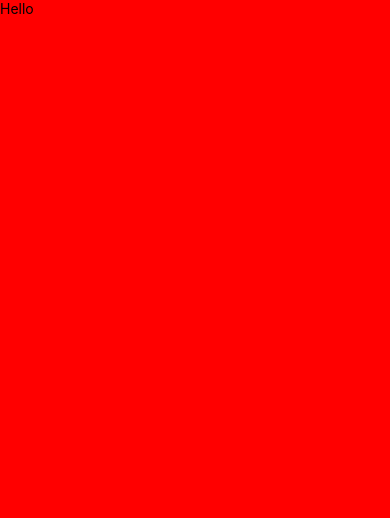
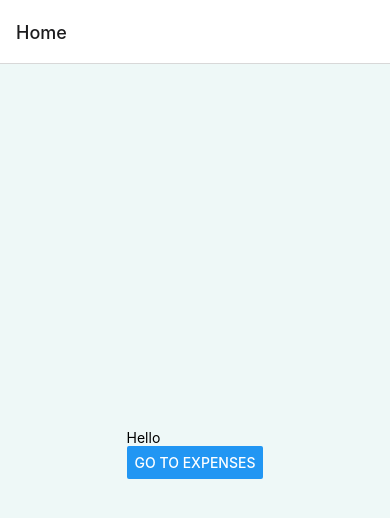
Before and after one commit to ayushsnha/realm-reactNative-expenseTracker, a React Native app: screen / in a window 390 px wide. Shown: the top 518 px of the page. Built offline with nearby package versions, Linux system fonts and the light colour scheme.

Commit message:
navigation init

```diff
--- a/App.tsx
+++ b/App.tsx
@@ -1,30 +1,59 @@
 import React from 'react';
-import {
-  SafeAreaView,
-  ScrollView,
-  StatusBar,
-  StyleSheet,
-  Text,
-  View,
-} from 'react-native';
+import { ScrollView, StyleSheet, Text, View, Button } from 'react-native';
+import { NavigationContainer } from '@react-navigation/native';
+import { createNativeStackNavigator } from '@react-navigation/native-stack';
+
+const Stack = createNativeStackNavigator();
+
+const Home = ({ navigation }: any) => (
+  <ScrollView
+    contentInsetAdjustmentBehavior="automatic"
+    contentContainerStyle={styles.backgroundStyle}>
+    <View>
+      <Text>Hello</Text>
+      <Button
+        title="Go to Expenses"
+        onPress={() => navigation.navigate('Expenses')}
+      />
+    </View>
+  </ScrollView>
+);
+
+const Expenses = () => (
+  <ScrollView
+    contentInsetAdjustmentBehavior="automatic"
+    contentContainerStyle={styles.backgroundStyle}>
+    <View>
+      <Text>Expenses</Text>
+    </View>
+  </ScrollView>
+);
 
 const App = () => {
   return (
-    <SafeAreaView style={styles.backgroundStyle}>
-      <StatusBar />
-      <ScrollView contentInsetAdjustmentBehavior="automatic">
-        <View>
-          <Text>Hello</Text>
-        </View>
-      </ScrollView>
-    </SafeAreaView>
+    <NavigationContainer>
+      <Stack.Navigator initialRouteName="Home">
+        <Stack.Screen
+          name="Home"
+          component={Home}
+          options={{ title: 'Home' }}
+        />
+        <Stack.Screen
+          name="Expenses"
+          component={Expenses}
+          options={{ title: 'Expenses' }}
+        />
+      </Stack.Navigator>
+    </NavigationContainer>
   );
 };
 
 const styles = StyleSheet.create({
   backgroundStyle: {
-    backgroundColor: 'red',
+    backgroundColor: '#EEF8F7',
     flex: 1,
+    alignItems: 'center',
+    justifyContent: 'center',
   },
   sectionContainer: {
     marginTop: 32,
--- a/package.json
+++ b/package.json
@@ -10,8 +10,12 @@
     "lint": "eslint . --ext .js,.jsx,.ts,.tsx"
   },
   "dependencies": {
+    "@react-navigation/native": "^6.1.2",
+    "@react-navigation/native-stack": "^6.9.8",
     "react": "18.1.0",
-    "react-native": "0.70.6"
+    "react-native": "0.70.6",
+    "react-native-safe-area-context": "^4.4.1",
+    "react-native-screens": "^3.18.2"
   },
   "devDependencies": {
     "@babel/core": "^7.12.9",
```
Also changed, not shown: .prettierrc.js, 2 other files (tests, documents, lock files or other folders).
